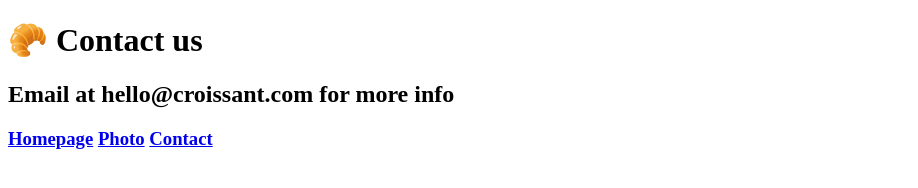
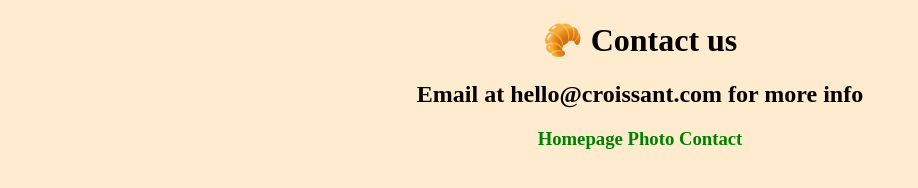
Before and after one commit to luizer1999/croissant, a plain HTML site: page contact.html in a window 1280 px wide. Shown: the whole page, without its empty margins (0-918 px from the left). Drawn offline with Linux system fonts and the light colour scheme.

Commit message:
Created the webpages

```diff
--- a/contact.html
+++ b/contact.html
@@ -3,6 +3,7 @@
 <head>
     <meta charset="UTF-8">
     <meta name="viewport" content="width=device-width, initial-scale=1.0">
+    <link rel="stylesheet" href="css/style.css"/>
     <title>Contact</title>
 </head>
 <body>
--- a/css/style.css
+++ b/css/style.css
@@ -0,0 +1,8 @@
+body{
+    background-color: blanchedalmond;
+    text-align: center;
+}
+a{
+    color: green;
+    text-decoration: none;
+}
```
Also changed, not shown: index.html (+1 -0 lines), photo.html (+1 -0 lines).
